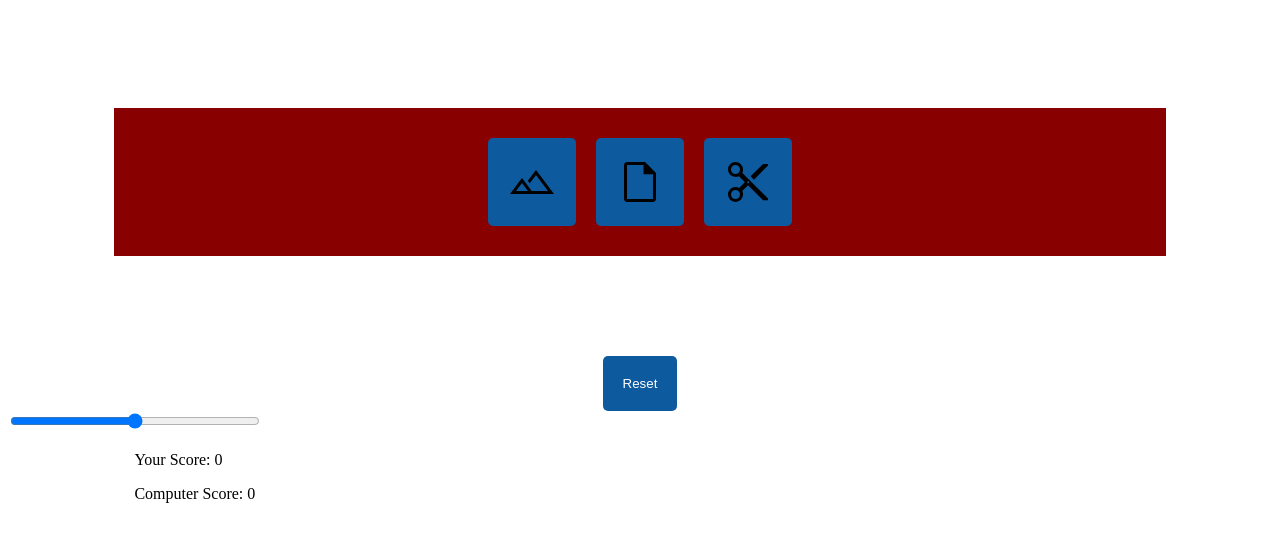
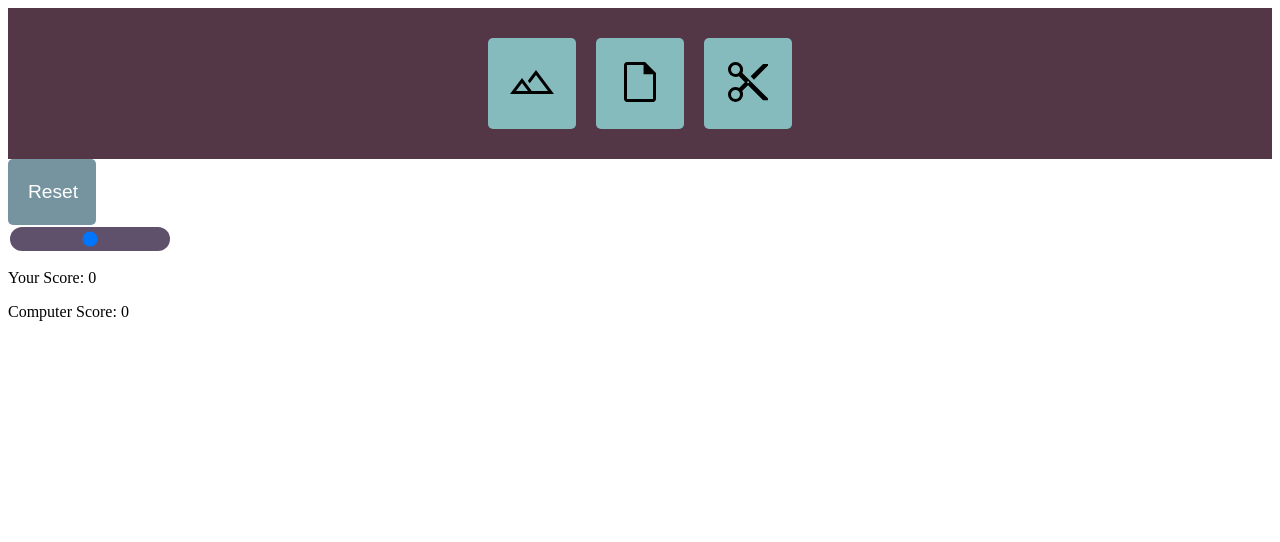
Before and after one commit to ncesare/rps, a plain HTML site: page index.html in a window 1280 px wide. Drawn offline with Linux system fonts and the light colour scheme.

Commit message:
Changed color palette; custom slider CSS

```diff
--- a/styles.css
+++ b/styles.css
@@ -1,16 +1,38 @@
+/* https://coolors.co/533747-5f506b-6a6b83-76949f-86bbbd */
+
+.main {
+    display: grid;
+    grid-template-columns: 200px 200px;
+    grid-template-rows: 160px 400px;
+    margin: 80px auto;
+    gap: 24px;
+}
+
 .container {
-    background-color: rgb(136, 0, 0);
+    background-color: #533747;
     display: flex;
     padding: 20px;
-    width: 80%;
-    margin: 100px auto;
     justify-content: center;
+    grid-column: 1 / 3;
+}
+
+.control-panel {
+    grid-column: 1 / 2;
+    display: grid;
+    height: 400px;
+    grid-template-rows: 40px 40px 100px;
+    padding-left: 16px;
+}
+
+.score-card {
+    grid-column: 2 / 3;
+    display: grid;
+    grid-template-rows: 40px 40px 100px;
 }
 
 button {
-    display: flex;
     color: white;
-    background-color: rgb(13, 90, 158);
+    background-color: #86BBBD;
     border:0;
     border-radius: 5px;
     margin: 10px;
@@ -18,17 +40,24 @@ button {
 }
 
 #reset {
-    margin: 0 auto;
+    height: 66px;
+    width: 88px;
+    margin: 0;
+    font-size: 1.2rem;
+    background-color: #76949F;
 }
 
 #best-of-slider {
-    width: 250px;
+    -webkit-appearance: none;
+    height: 24px;
+    width: 160px;
+    background: #5F506B;
+    border: 0;
+    border-radius: 24px;
 }
 
-.scoreCard {
-    height: max-content;
-    padding-top: 4px;
-    margin-left: 10%;
+#best-of-slider:hover {
+    background: #533747;
 }
 
 body {
```
